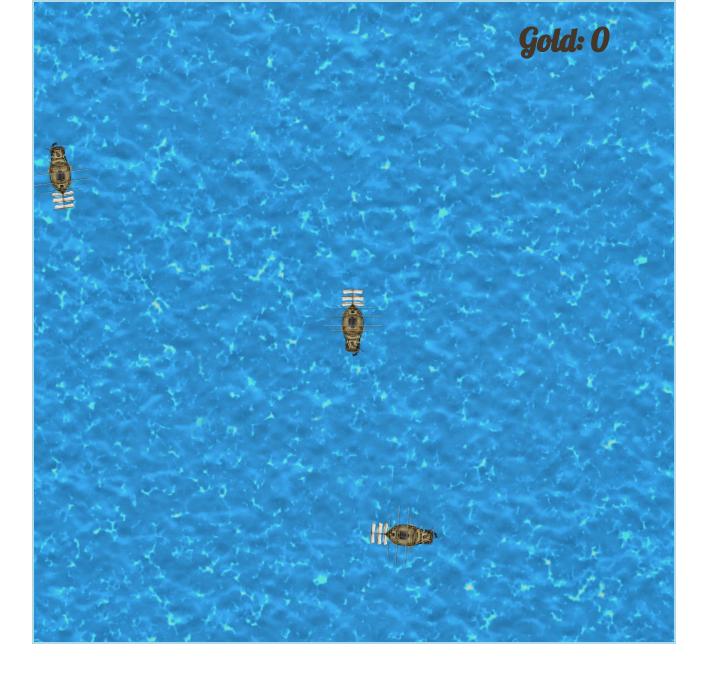
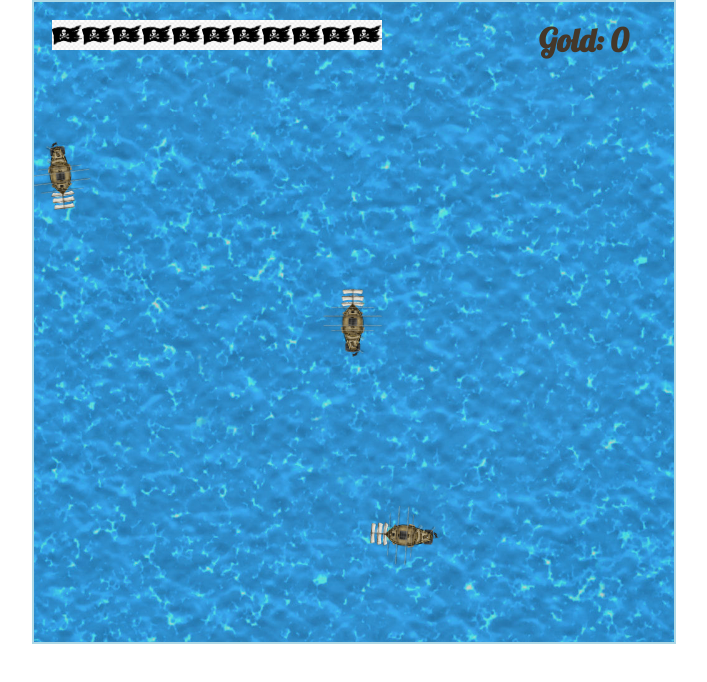
Before and after one commit to CesarVinken/cannon-cruise, a plain HTML site: page index.html in a window 1280 px wide. Both pictures are taken after a click on the button "Hoist the sails! Arr!". Shown: the whole page, without its empty margins (288-995 px from the left). Drawn offline with nearby package versions, Linux system fonts and the light colour scheme; a web font is replaced by a local one.

Commit message:
player health is now displayed and updated

```diff
--- a/css/sass.scss
+++ b/css/sass.scss
@@ -53,18 +53,31 @@ body {
       position: absolute;
       top: 0%;
     }
-    #score {
-      font-family: "Lobster", cursive;
-      font-size: 2rem;
-      color: $text-on-wood;
+    #top-row {
+      display: flex;
+      justify-content: space-between;
       position: absolute;
-      margin-top: 20px;
-      right: 10%;
-      transition: all;
+      margin: 20px;
+      width: 90%;
+      #health-container {
+        display: flex;
+        justify-content: flex-start;
+        flex-wrap: nowrap;
+        img {
+          height: 30px;
+          width: 30px;
+        }
+      }
+      .score {
+        font-family: "Lobster", cursive;
+        font-size: 2rem;
+        color: $text-on-wood;
+
+        //right: 10%;
+        transition: all 500ms ease-out;
+      }
     }
-    .golden-letter {
-      color: gold;
-    }
+
     .game-over-background {
       background-color: rgba(0, 0, 0, 0.3);
       width: 640px;
@@ -84,17 +97,12 @@ body {
         background-repeat: no-repeat;
         background-size: cover;
         background-position: center;
-        // #restart {
-        //   font-size: 1.8rem;
-        //   margin: 40px 0;
-        //   color: $text-on-wood;
-        //   padding: 14px 18px;
-        //   border: none;
-        //   background-color: transparent;
-        //   border: 2px solid $text-on-wood;
-        //   border-radius: 14px;
-        // }
       }
     }
   }
 }
+
+.golden-letter {
+  color: gold !important;
+  transform: scale(1.3);
+}
--- a/index.html
+++ b/index.html
@@ -19,7 +19,12 @@
     </div>
     <div class="canvas-wrapper" hidden>
         <canvas id="canvas" width="640px" height="640px"></canvas>
-        <h3 id="score">Score: 0</h3>
+        <div id="top-row">
+            <div id="health-container">
+
+            </div>
+            <h3 class="score">Score: 0</h3>
+        </div>
         <div id="game-over-wrapper">
         </div>
     </div>
@@ -37,8 +42,9 @@
     <script src="./js/assets/Shipwreck.js" type="text/javascript"></script>
     <script src="./js/assets/Chest.js" type="text/javascript"></script>
     <script src="./js/MapManagement.js" type="text/javascript"></script>
-    <script src="./js/Score.js" type="text/javascript"></script>
-    <script src="./js/GameOver.js" type="text/javascript"></script>
+    <script src="./js/UI/Score.js" type="text/javascript"></script>
+    <script src="./js/UI/HealthDisplay.js" type="text/javascript"></script>
+    <script src="./js/UI/GameOver.js" type="text/javascript"></script>
     <script src="./js/Gamesetup.js" type="text/javascript"></script>
     <script src="./js/Main.js" type="text/javascript"></script>
 </body>
--- a/js/NewGame.js
+++ b/js/NewGame.js
@@ -1,6 +1,6 @@
-function openingScreen() {
-  $("#start").click(function() {
-    startGame();
-  });
-  $("#start").hide();
-}
+// function openingScreen() {
+//   $("#start").click(function() {
+//     startGame();
+//   });
+//   $("#start").hide();
+// }
--- a/js/Score.js
+++ /dev/null
@@ -1,13 +0,0 @@
-let playerScore = 0;
-
-function displayScore() {
-  $("#score").text("Gold: " + playerScore);
-  // let viewportPos = getViewport();
-  //   ctx.font = "20px Georgia";
-  // ctx.fillText("Hello World!", 10, 50);
-}
-
-function increaseScore(gold) {
-  playerScore += gold;
-  displayScore();
-}
--- /dev/null
+++ b/js/UI/HealthDisplay.js
@@ -0,0 +1,8 @@
+function displayHealth() {
+  let health = "";
+  for (let index = 0; index < sprites.player.health; index++) {
+    health += "<img src='../../img/health.png'>";
+  }
+  console.log(health);
+  $("#health-container").html(health);
+}
--- /dev/null
+++ b/js/UI/Score.js
@@ -0,0 +1,16 @@
+let playerScore = 0;
+
+function displayScore() {
+  $(".score").text("Gold: " + playerScore);
+}
+
+function increaseScore(gold) {
+  playerScore += gold;
+  displayScore();
+  console.log("score effect");
+  $(".score").addClass("golden-letter");
+
+  setTimeout(() => {
+    $(".score").removeClass("golden-letter");
+  }, 800);
+}
--- a/js/assets/Cannonball.js
+++ b/js/assets/Cannonball.js
@@ -157,5 +157,6 @@ Cannonball.prototype.checkHitPlayer = function() {
   ) {
     this.hitShip = true;
     sprites.player.receiveDamage();
+    displayHealth();
   }
 };
--- a/js/assets/Player.js
+++ b/js/assets/Player.js
@@ -3,7 +3,7 @@ function Player(asset) {
   this.rotation = -Math.PI / 2;
   this.speed = asset.speed;
   // this.health = asset.health;
-  this.health = 1;
+  this.health = 11;
   this.canShoot = true;
   this.isDead = false;
 
--- a/js/main.js
+++ b/js/main.js
@@ -92,6 +92,7 @@ function newGame() {
 
   setDefaultValues();
   initialiseGame();
+  displayHealth();
   displayScore();
 }
 
```
Also changed, not shown: css/styles.css, img/health.png (added), js/UI/GameOver.js (renamed from js/GameOver.js), 1 other file.
